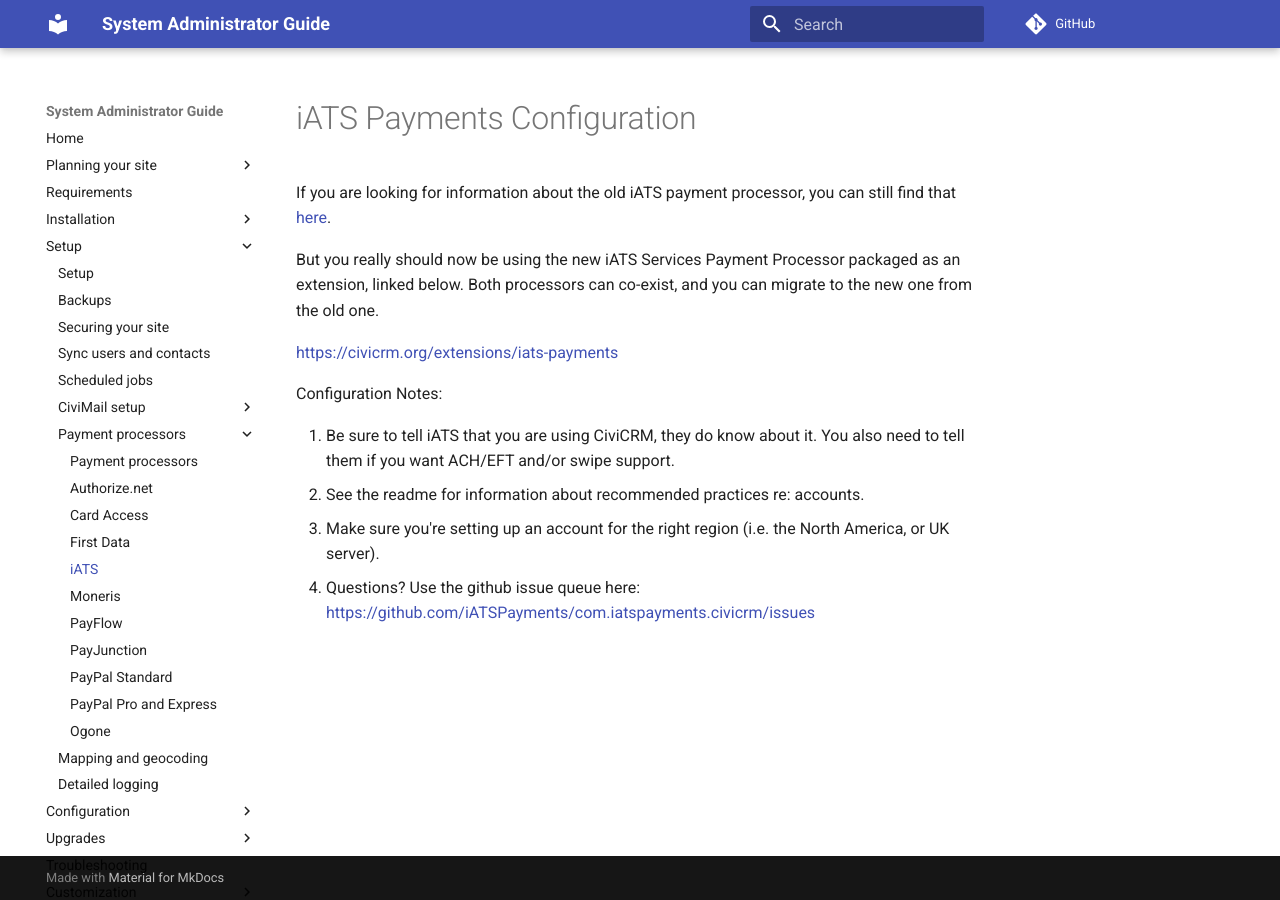
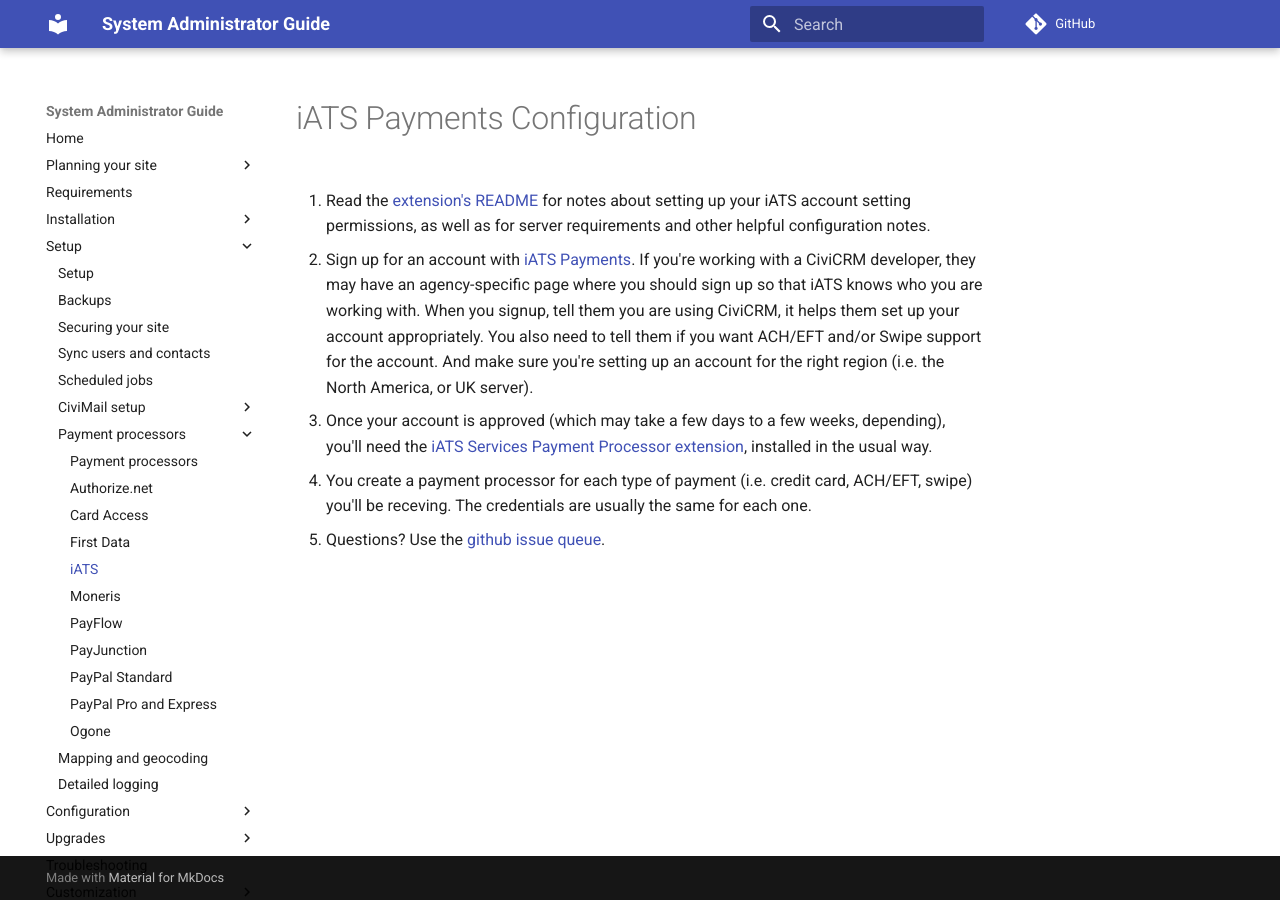
Before and after one commit to civicrm/civicrm-sysadmin-guide, an MkDocs documentation site: the page built from docs/setup/payment-processors/iats.md, in a window 1280 px wide. Built offline with MkDocs 1.6.1 and Material for MkDocs 9.7.7, drawn with Linux system fonts in a browser that asks for light colours; comment, search, counter and statistics services are not loaded; old or Windows-style settings are respelled for this version of MkDocs.

Commit message:
Update iats.md
As per ping from @seanmadsen, thanks.

```diff
--- a/docs/setup/payment-processors/iats.md
+++ b/docs/setup/payment-processors/iats.md
@@ -1,14 +1,12 @@
 # iATS Payments Configuration
 
-If you are looking for information about the old iATS payment processor, you can still find that [here](https://wiki.civicrm.org/confluence/display/CRMDOC44/IATS+Configuration).
+1. Read the [extension's README](https://github.com/iATSPayments/com.iatspayments.civicrm/blob/master/README.md)
+for notes about setting up your iATS account setting permissions, as well as for server requirements and other helpful configuration notes.
 
-But you really should now be using the new iATS Services Payment Processor packaged as an extension, linked below. Both processors can co-exist, and you can migrate to the new one from the old one.
+2. Sign up for an account with [iATS Payments](http://home.iatspayments.com/). If you're working with a CiviCRM developer, they may have an agency-specific page where you should sign up so that iATS knows who you are working with. When you signup, tell them you are using CiviCRM, it helps them set up your account appropriately. You also need to tell them if you want ACH/EFT and/or Swipe support for the account. And make sure you're setting up an account for the right region (i.e. the North America, or UK server).
 
-[https://civicrm.org/extensions/iats-payments](https://civicrm.org/extensions/iats-payments)
+3. Once your account is approved (which may take a few days to a few weeks, depending), you'll need the [iATS Services Payment Processor extension](https://civicrm.org/extensions/iats-payments), installed in the usual way.
 
-Configuration Notes:
+4. You create a payment processor for each type of payment (i.e. credit card, ACH/EFT, swipe) you'll be receving. The credentials are usually the same for each one.
 
-1. Be sure to tell iATS that you are using CiviCRM, they do know about it. You also need to tell them if you want ACH/EFT and/or swipe support.
-1. See the readme for information about recommended practices re: accounts.
-1. Make sure you're setting up an account for the right region (i.e. the North America, or UK server).
-1. Questions? Use the github issue queue here: [https://github.com/iATSPayments/com.iatspayments.civicrm/issues](https://github.com/iATSPayments/com.iatspayments.civicrm/issues)
+5. Questions? Use the [github issue queue](https://github.com/iATSPayments/com.iatspayments.civicrm/issues).
```
